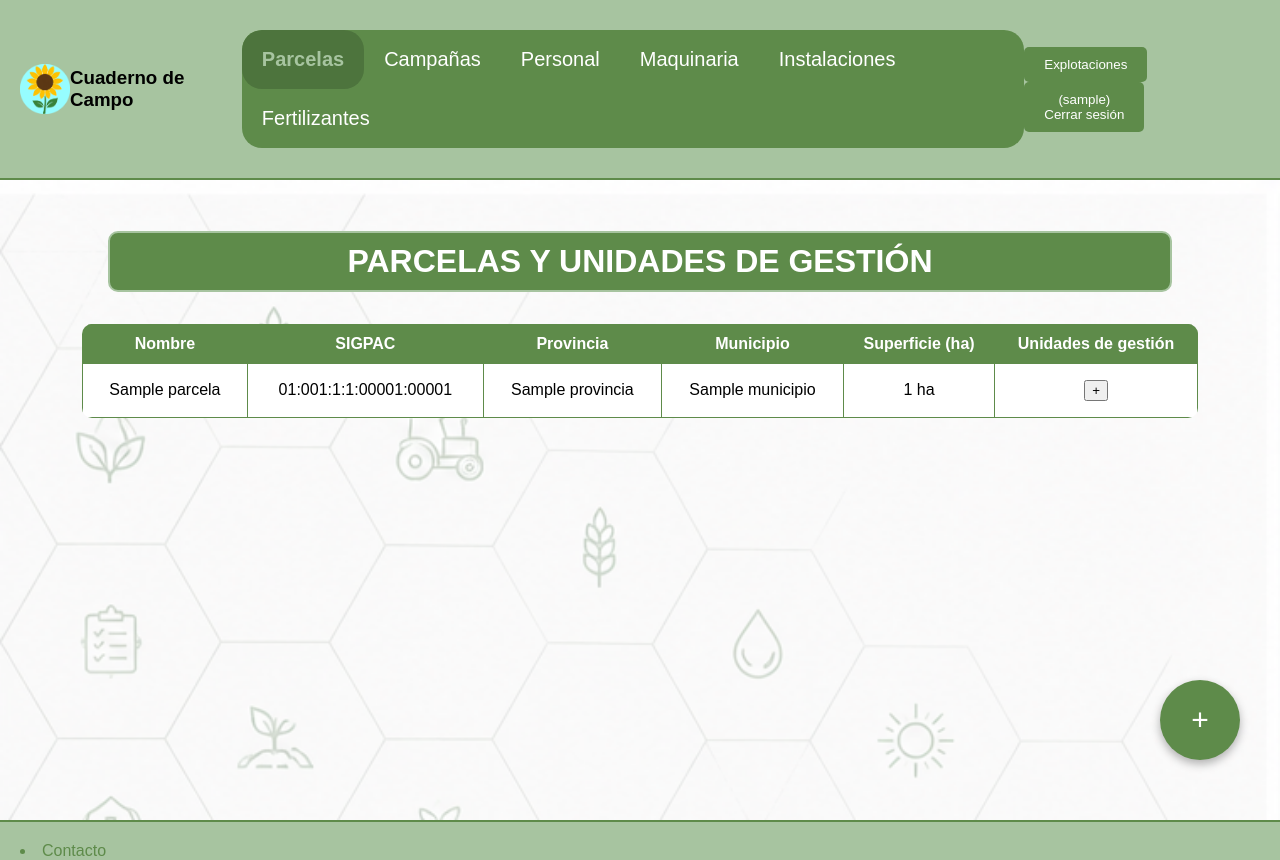
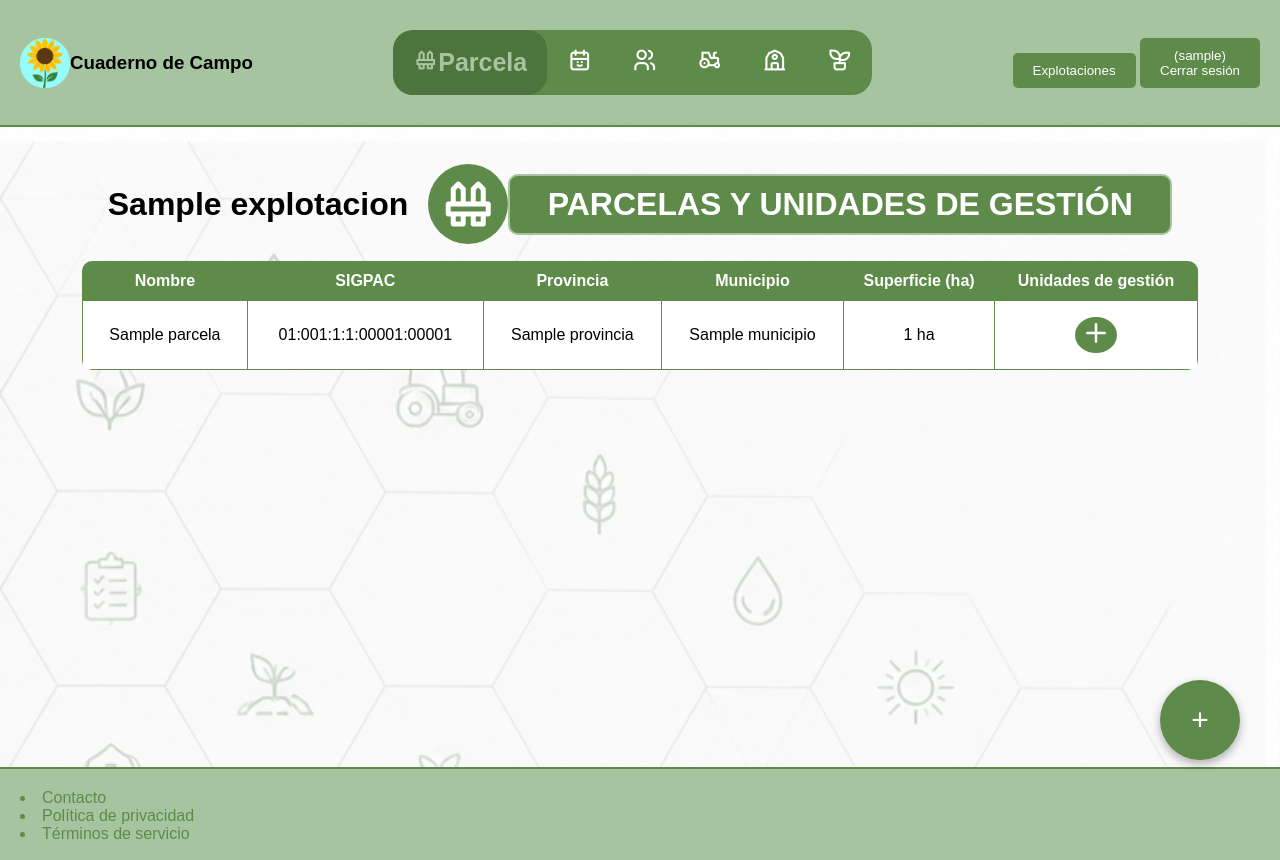
Before and after one commit to conloppri/cuaderno-agricola, a PHP site: page /views/parcelasView.php?explotacion_id=1 in a window 1280 px wide. Shown: the top 860 px of the page. Run offline with PHP 8.4, Linux system fonts and the light colour scheme; the visitor is signed in with stand-in values (Sample User, id 1); tables that the repository leaves empty hold one stand-in row (values such as "Sample post").

Commit message:
cambio de estilo e inclusión de iconos para dar una vista más dinámica

```diff
--- /dev/null
+++ b/controllers/globalController.php
@@ -0,0 +1,10 @@
+<?php
+include_once "../models/globalModel.php";
+include "../config/db.php";
+
+function obtenerNombreExplotacion(int $explotacion_id){
+    global $connection;
+    $explotacion = obtenerExplotacionPorId($connection, $explotacion_id);
+    return $explotacion["nombre"];
+}
+?>
--- a/controllers/parcelaController.php
+++ b/controllers/parcelaController.php
@@ -1,6 +1,6 @@
 <?php
 include "../models/parcelaModel.php";
-include "../models/globalModel.php";
+include_once "../models/globalModel.php";
 include "../config/db.php";
 
 
--- a/controllers/personalController.php
+++ b/controllers/personalController.php
@@ -1,7 +1,7 @@
 <?php
 
 include '../models/personalModel.php';
-include '../models/globalModel.php';
+include_once '../models/globalModel.php';
 
 $accion = $_POST['accion'] ?? null; // Acción a realizar (crearPersonal, etc.)
 
--- a/css/estilos_pruebas.css
+++ b/css/estilos_pruebas.css
@@ -90,6 +90,28 @@ dialog[open]::backdrop {
     z-index: -1;
 }
 
+.cabecera_main{
+    display: flex;
+    align-items: center;
+    justify-content: center;
+}
+
+.cabecera_main h1{
+    margin-right: 20px;
+}
+
+.cabecera_main .ti{
+    background-color: var(--color-primario);
+    color: var(--color-font);
+    border-radius: 50%;
+    font-size: 60px;
+    padding: 10px;
+}
+
+.cabecera_main .apartado-exp{
+    display: flex;
+}
+
 .titulo_principal {
     background:var(--color-primario);
     font-size: 32px;
@@ -99,7 +121,7 @@ dialog[open]::backdrop {
     border: 2px solid var(--color-secundario);
     border-radius: 10px;
     text-transform: uppercase;
-    width: 85%;
+    width: 50%;
 }
 
 .fab-container {
@@ -190,7 +212,7 @@ nav li a {
     text-align: center;
     padding: 18px 20px;
     text-decoration: none;
-    font-size: 20px;
+    font-size: 25px;
 }
 
 nav a.active{
@@ -198,6 +220,33 @@ nav a.active{
     color: var(--color-secundario);
     font-weight: bold;
     border-radius: 20px;
+}
+
+
+.nav-explotacion a span{
+    opacity: 0;
+
+    transform: translateX(-10px);
+
+    max-width: 0;
+
+    overflow: hidden;
+
+    white-space: nowrap;
+
+    transition:
+        opacity 0.3s ease,
+        transform 0.3s ease,
+        max-width 0.3s ease;
+}
+
+.nav-explotacion a.active span,
+.nav-explotacion a:hover span{
+    opacity: 1;
+
+    transform: translateX(0);
+
+    max-width: 200px;
 }
 
 nav li a:hover {
@@ -260,26 +309,36 @@ table {
     background-color: var(--color-table-odd);
 }
 
-.cabecera_main {
-    display: flex;
-    justify-content: space-around;
-    align-items: center;
-    padding: 10px 20px;
+.boton-detalles{
+    font-size: 30px;
+    background-color: var(--color-primario);
+    border: none;
+    justify-content: center;
+    border-radius: 50%;
+    color: var(--color-font);
+    transition: 0.2s;
 }
 
+.boton-detalles:hover{
+    color: var(--color-primario-hover);
+    transform: scale(1.1);
+}
+
+
+
 .add_button {
-    background-color: #4CAF50;
+    background-color: var(--color-primario);
     font-size: 20px;
-    color: white;
+    color: var(--color-font);
     padding: 10px 20px;
     border: none;
-    border-radius: 5px;
+    border-radius: 20px;
     cursor: pointer;
     margin: 10px 50px;
 }
 
 .add_button:hover {
-    background-color: #45a049;
+    background-color: var(--color-primario-hover);
 }
 
 .cancel_button {
--- a/templates/cabecera_explotacion.php
+++ b/templates/cabecera_explotacion.php
@@ -17,6 +17,7 @@ $paginaActual = basename($_SERVER['PHP_SELF']);
     <!--  He puesto el enlace a global.css para que se apliquen los estilos generales -->
     <!-- <link rel="stylesheet" href="../css/global.css"> -->
     <link rel="stylesheet" href="../css/estilos_pruebas.css">
+    <link rel="stylesheet" href="https://cdn.jsdelivr.net/npm/@tabler/icons-webfont@latest/tabler-icons.min.css">
 </head>
 
 <body>
@@ -25,13 +26,13 @@ $paginaActual = basename($_SERVER['PHP_SELF']);
             <img src="../assets/logo.png" alt="Logo" style="width: 50px; height: 50px;">
             <h3>Cuaderno de Campo</h3>
         </div>
-        <nav>
-            <li><a class="<?php echo $paginaActual=='parcelasView.php' ? 'active': ''?>" href="../views/parcelasView.php?explotacion_id=<?php echo $explotacion_id; ?>">Parcelas</a></li>
-            <li><a href="#">Campañas</a></li>
-            <li><a class="<?php echo $paginaActual=='personalView.php' ? 'active': ''?>" href="../views/personalView.php?explotacion_id=<?php echo $explotacion_id; ?>">Personal</a></li>
-            <li><a class="<?php echo $paginaActual=='maquinariaView.php' ? 'active': ''?>" href="../views/maquinariaView.php?explotacion_id=<?php echo $explotacion_id; ?>">Maquinaria</a></li>
-            <li><a href="#">Instalaciones</a></li>
-            <li><a href="#">Fertilizantes</a></li>
+        <nav class="nav-explotacion">
+            <li><a class="<?php echo $paginaActual=='parcelasView.php' ? 'active': ''?>" href="../views/parcelasView.php?explotacion_id=<?php echo $explotacion_id; ?>"> <i class="ti ti-fence"></i> <span>Parcela</span></a></li>
+            <li><a href="#"><i class="ti ti-calendar-smile"></i><span>Campañas</span></a></li>
+            <li><a class="<?php echo $paginaActual=='personalView.php' ? 'active': ''?>" href="../views/personalView.php?explotacion_id=<?php echo $explotacion_id; ?>"><i class="ti ti-users"></i> <span>Personal</span></a></li>
+            <li><a class="<?php echo $paginaActual=='maquinariaView.php' ? 'active': ''?>" href="../views/maquinariaView.php?explotacion_id=<?php echo $explotacion_id; ?>"><i class="ti ti-tractor"></i><span>Maquinaria</span></a></li>
+            <li><a href="#"><i class="ti ti-building-cottage"></i><span>Instalaciones</span></a></li>
+            <li><a href="#"><i class="ti ti-plant"></i><span>Fertilizantes</span></a></li>
         </nav>
         <div>
             <button id="btnVolverInicio" class="user_button">Explotaciones</button>
--- a/views/parcelasView.php
+++ b/views/parcelasView.php
@@ -5,17 +5,21 @@
 <?php
 
 include "../controllers/comprobarUsuarioExp.php";
+include "../controllers/globalController.php";
 
 //Desde la pantalla de explotaciones, se envía el id de la explotación para mostrar solo las parcelas de esa explotación.
 
 $explotacion_id = $_GET['explotacion_id'];
+$nombre_explotacion = obtenerNombreExplotacion($explotacion_id);
 comprobarUsuarioExp($connection, $explotacion_id); // Comprobar que el usuario tiene permiso para acceder a esta explotación
 include_once "../controllers/parcelaController.php";
 $parcelas = ParcelaController::obtenerInfoParcelas($connection, $explotacion_id);
 ?>
 <div class="main_content">
     <div class="cabecera_main">
-        <h1 class="titulo_principal">Parcelas y unidades de gestión</h1>
+        <h1><?php echo $nombre_explotacion ?></h1>
+        <i class="ti ti-fence"></i>
+        <h2 class="titulo_principal">Parcelas y unidades de gestión</h2>
     </div>
 
     <!-- Formulario para añadir nueva parcela -->
@@ -64,7 +68,7 @@ $parcelas = ParcelaController::obtenerInfoParcelas($connection, $explotacion_id)
                         <td><?php echo htmlspecialchars($parcela['provincia']); ?></td>
                         <td><?php echo htmlspecialchars($parcela['municipio']); ?></td>
                         <td><?php echo htmlspecialchars($parcela['superficie'] . ' ha'); ?></td>
-                        <td><button type="button" onclick="toggleFila(<?php echo $parcela['id']; ?>)"> + </button></td>
+                        <td><button class="boton-detalles" type="button" onclick="toggleFila(<?php echo $parcela['id']; ?>)"> <i id="bt-flecha-<?php echo $parcela['id']; ?>" class="ti ti-plus"></i> </button></td>
                     </tr>
                     <tr id="fila-<?php echo $parcela['id']; ?>" class="<?php echo $claseFila; ?>" style="display: none;">
                         <td colspan="6" class="celda_detalle">
@@ -83,7 +87,7 @@ $parcelas = ParcelaController::obtenerInfoParcelas($connection, $explotacion_id)
                                     <?php endforeach; ?>
                                 </ul>
                             <?php endif; ?>
-                            <button type="button" class="add_button" onclick="abrirFormularioUniGest()">+ Añadir unidad de gestión</button>
+                            <button type="button" class="add_button" onclick="abrirFormularioUniGest()">+ Nueva unidad</button>
                             <dialog class="modal_formulario" id="uniGestion_modal">
                                 <div>
                                     <h2 style="text-align: center;">Nueva unidad de gestión</h2>
@@ -126,10 +130,14 @@ $parcelas = ParcelaController::obtenerInfoParcelas($connection, $explotacion_id)
     //Función para que aparezcan las unidades de gestión ocmo una fila extra de tabla
     function toggleFila(id) {
         var fila = document.getElementById("fila-" + id);
+        var bt_flecha = document.getElementById("bt-flecha-"+id);
         if (fila.style.display === "none") {
             fila.style.display = "table-row";
+            bt_flecha.classList.replace("ti-plus", "ti-minus");
+
         } else {
             fila.style.display = "none";
+            bt_flecha.classList.replace("ti-minus", "ti-plus");
         }
     }
     function abrirFormularioParcela() {
```
Also changed, not shown: views/maquinariaView.php (+6 -1 lines), views/personalView.php (+6 -1 lines), views/nuevaMaquinaria.php (added).
